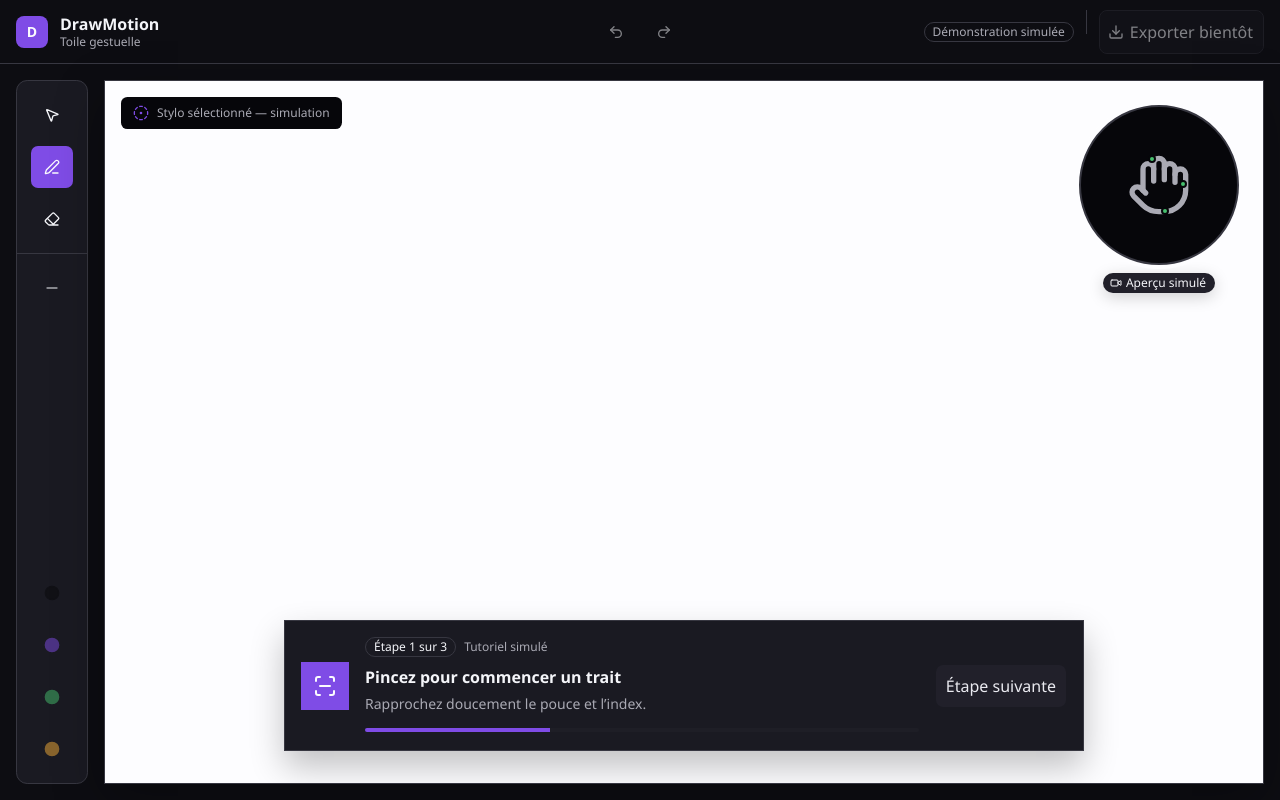
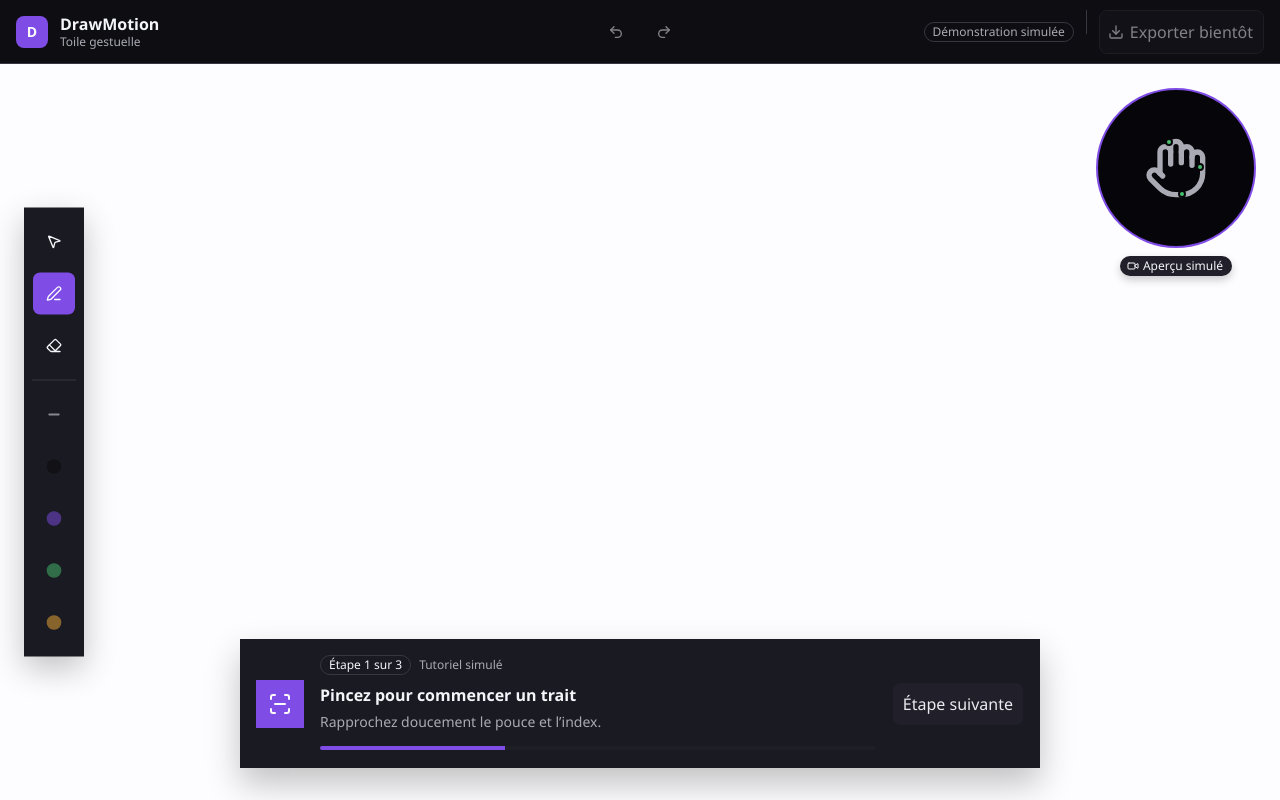
Before and after one commit to Osiris-Balonga/drawmotion, a React (Vite) app: page / in a window 1280 px wide. Built offline with nearby package versions, Linux system fonts and the light colour scheme.

Commit message:
feat(workspace): float controls over the canvas

```diff
--- a/src/features/toolbar/tool-rail.tsx
+++ b/src/features/toolbar/tool-rail.tsx
@@ -19,10 +19,7 @@ const colors = [
 
 export function ToolRail({ activeTool, onToolChange }: ToolRailProps) {
   return (
-    <aside
-      aria-label="Outils de dessin simulés"
-      className="border-border bg-shell-raised flex min-h-0 flex-col items-center gap-2 rounded-xl border py-3"
-    >
+    <aside aria-label="Outils de dessin simulés" className="tool-rail">
       <ToolButton
         label="Pointeur simulé"
         variant={activeTool === "pointer" ? "default" : "ghost"}
--- a/src/features/workspace/workspace-shell.tsx
+++ b/src/features/workspace/workspace-shell.tsx
@@ -1,5 +1,4 @@
 import { useState } from "react"
-import { CircleDotDashed } from "lucide-react"
 
 import { CameraPreview } from "@/features/camera/camera-preview"
 import { GestureCoach } from "@/features/onboarding/gesture-coach"
@@ -33,8 +32,7 @@ export function WorkspaceShell() {
           aria-label="Toile de dessin vide"
           className="drawing-stage"
         >
-          <div className="drawing-stage__status" aria-live="polite">
-            <CircleDotDashed aria-hidden="true" />
+          <div className="sr-only" aria-live="polite">
             {toolNames[activeTool]} sélectionné — simulation
           </div>
           <CameraPreview />
--- a/src/features/workspace/workspace.css
+++ b/src/features/workspace/workspace.css
@@ -7,23 +7,18 @@
 }
 
 .workspace-main {
-  display: grid;
-  grid-template-columns: 4.5rem minmax(0, 1fr);
-  gap: var(--space-lg);
+  position: relative;
   min-height: 0;
-  padding: var(--space-lg);
+  overflow: hidden;
+  background: var(--canvas);
 }
 
 .drawing-stage {
-  position: relative;
-  min-width: 0;
-  min-height: 0;
+  position: absolute;
+  inset: 0;
   overflow: hidden;
   color: var(--canvas-foreground);
   background: var(--canvas);
-  border: 1px solid var(--border);
-  border-radius: var(--radius-xl);
-  box-shadow: 0 1rem 3rem oklch(0.06 0.01 286 / 28%);
 }
 
 .drawing-stage:focus-visible {
@@ -31,32 +26,32 @@
   outline-offset: 2px;
 }
 
-.drawing-stage__status {
+.tool-rail {
   position: absolute;
-  top: var(--space-lg);
-  left: var(--space-lg);
-  display: inline-flex;
+  top: 50%;
+  left: var(--space-xl);
+  z-index: var(--z-floating-controls);
+  display: flex;
+  flex-direction: column;
   align-items: center;
   gap: var(--space-sm);
-  min-height: 2rem;
-  padding-inline: var(--space-md);
-  color: var(--muted-foreground);
-  font-size: 0.75rem;
-  font-weight: 500;
-  background: var(--shell-sunken);
-  border-radius: var(--radius-md);
+  padding: var(--space-md) var(--space-sm);
+  color: var(--foreground);
+  background: var(--shell-raised);
+  border-radius: var(--radius-xl);
+  box-shadow: 0 0.75rem 2rem oklch(0.06 0.01 286 / 24%);
+  transform: translateY(-50%);
 }
 
-.drawing-stage__status svg {
-  width: 1rem;
-  height: 1rem;
-  color: var(--primary);
+.tool-rail [data-slot="separator"] {
+  background: var(--border);
 }
 
 .camera-preview {
   position: absolute;
   top: var(--space-xl);
   right: var(--space-xl);
+  z-index: var(--z-floating-controls);
   display: grid;
   justify-items: center;
   gap: var(--space-sm);
@@ -71,14 +66,13 @@
   overflow: hidden;
   color: var(--foreground);
   background: var(--shell-sunken);
-  border: 2px solid var(--border);
+  border: 2px solid var(--primary);
   border-radius: 50%;
-  box-shadow: 0 0 0 0.25rem var(--canvas);
 }
 
 .camera-preview__badge {
   color: var(--foreground);
-  box-shadow: 0 0.25rem 1rem oklch(0.06 0.01 286 / 18%);
+  box-shadow: 0 0.25rem 0.5rem oklch(0.06 0.01 286 / 20%);
 }
 
 .camera-preview__landmark {
@@ -110,6 +104,7 @@
   right: var(--space-2xl);
   bottom: var(--space-2xl);
   left: var(--space-2xl);
+  z-index: var(--z-floating-controls);
   display: flex;
   align-items: center;
   gap: var(--space-lg);
@@ -119,7 +114,6 @@
   margin-inline: auto;
   color: var(--foreground);
   background: var(--shell-raised);
-  border: 1px solid var(--border);
   border-radius: var(--radius-xl);
   box-shadow: 0 1rem 2rem oklch(0.06 0.01 286 / 24%);
 }
@@ -144,7 +138,7 @@
   position: fixed;
   top: var(--space-sm);
   left: var(--space-sm);
-  z-index: 100;
+  z-index: var(--z-skip-link);
   padding: var(--space-sm) var(--space-md);
   color: var(--primary-foreground);
   background: var(--primary);
@@ -158,6 +152,11 @@
 }
 
 @media (max-height: 48rem) {
+  .tool-rail {
+    gap: var(--space-xs);
+    padding-block: var(--space-sm);
+  }
+
   .camera-preview__viewport {
     width: 8rem;
   }
@@ -171,12 +170,6 @@
 }
 
 @media (min-width: 96rem) {
-  .workspace-main {
-    grid-template-columns: 5rem minmax(0, 1fr);
-    gap: var(--space-xl);
-    padding: var(--space-xl);
-  }
-
   .camera-preview__viewport {
     width: 12rem;
   }
--- a/src/styles/globals.css
+++ b/src/styles/globals.css
@@ -50,6 +50,8 @@
   --duration-fast: 120ms;
   --duration-state: 200ms;
   --ease-out-quart: cubic-bezier(0.25, 1, 0.5, 1);
+  --z-floating-controls: 10;
+  --z-skip-link: 40;
 }
 
 * {
```
Also changed, not shown: 1 other file (tests, documents, lock files or other folders).
